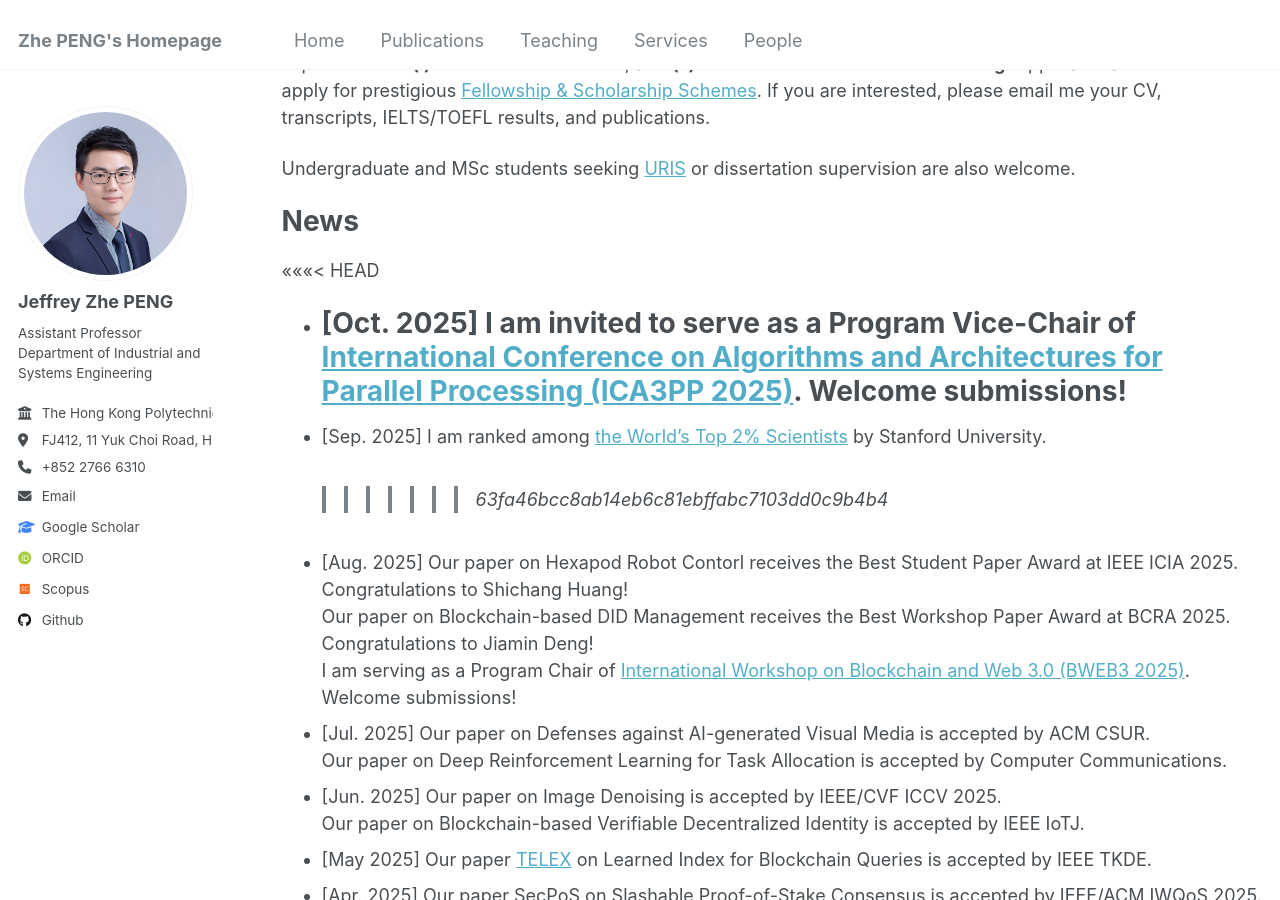
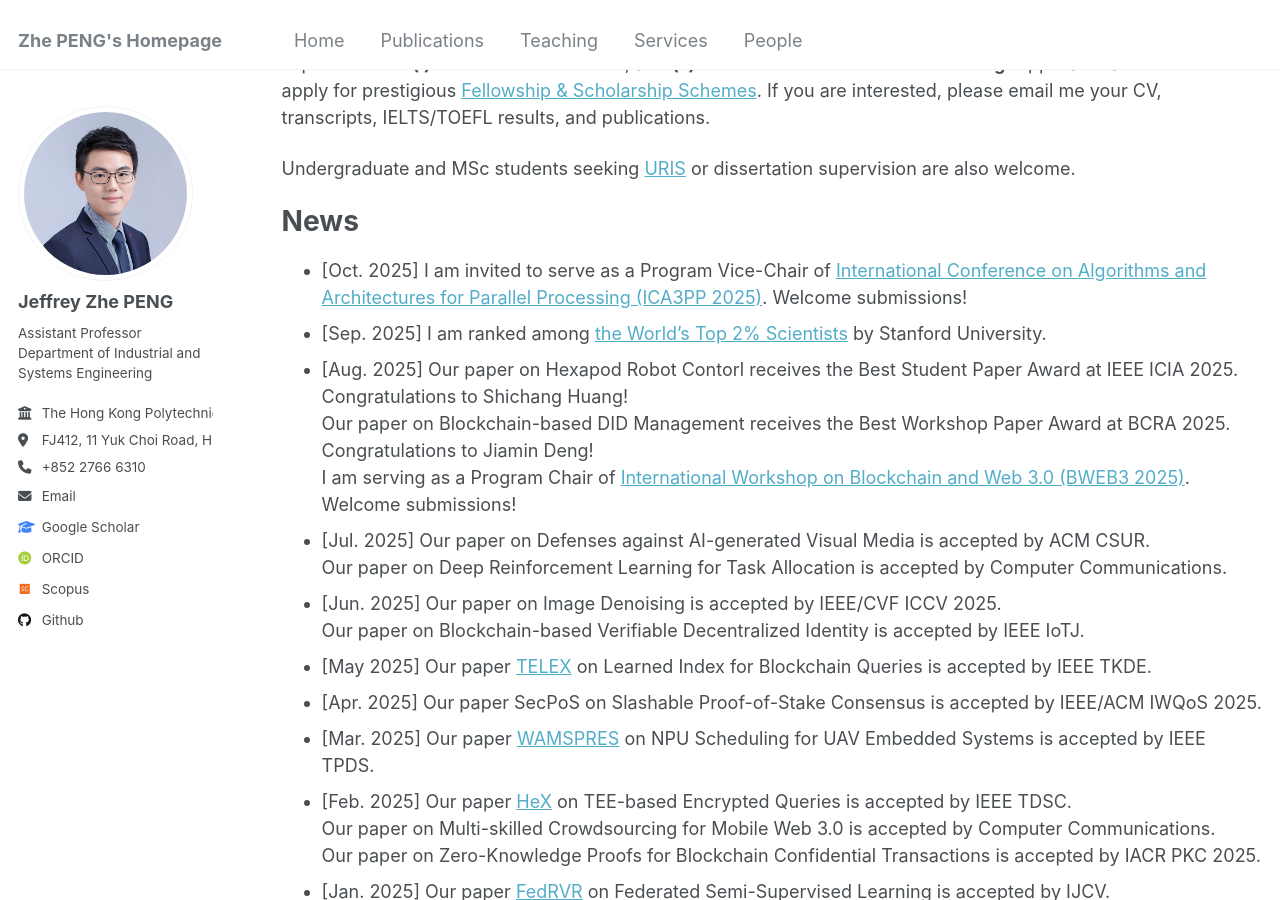
Before and after one commit to PENG-Zhe/peng-zhe.github.io, a Jekyll site: the page built from _pages/about.md, in a window 1280 px wide and 900 px high, scrolled down 652 px. Built offline with Jekyll 4.4.1, drawn with Linux system fonts in a browser that asks for light colours; some web fonts are replaced.

Commit message:
Update about.md

```diff
--- a/_pages/about.md
+++ b/_pages/about.md
@@ -26,11 +26,8 @@ Undergraduate and MSc students seeking [URIS](https://www.polyu.edu.hk/gs/ug-res
 
 # News
 <!-- -->
-<<<<<<< HEAD
 - [Oct. 2025] I am invited to serve as a Program Vice-Chair of <a href="https://ieee-cybermatics.org/2025/ica3pp/index.html" target="_blank">International Conference on Algorithms and Architectures for Parallel Processing (ICA3PP 2025)</a>. Welcome submissions!
-=======
 - [Sep. 2025] I am ranked among <a href="https://elsevier.digitalcommonsdata.com/datasets/btchxktzyw/8" target="_blank">the World’s Top 2% Scientists</a> by Stanford University.
->>>>>>> 63fa46bcc8ab14eb6c81ebffabc7103dd0c9b4b4
 - [Aug. 2025] Our paper on Hexapod Robot Contorl receives the Best Student Paper Award at IEEE ICIA 2025. Congratulations to Shichang Huang! <br>
 Our paper on Blockchain-based DID Management receives the Best Workshop Paper Award at BCRA 2025. Congratulations to Jiamin Deng! <br>
 I am serving as a Program Chair of <a href="https://bcra-conf.github.io/2025/program/panelBWEB3/" target="_blank">International Workshop on Blockchain and Web 3.0 (BWEB3 2025)</a>. Welcome submissions! <br>
```
